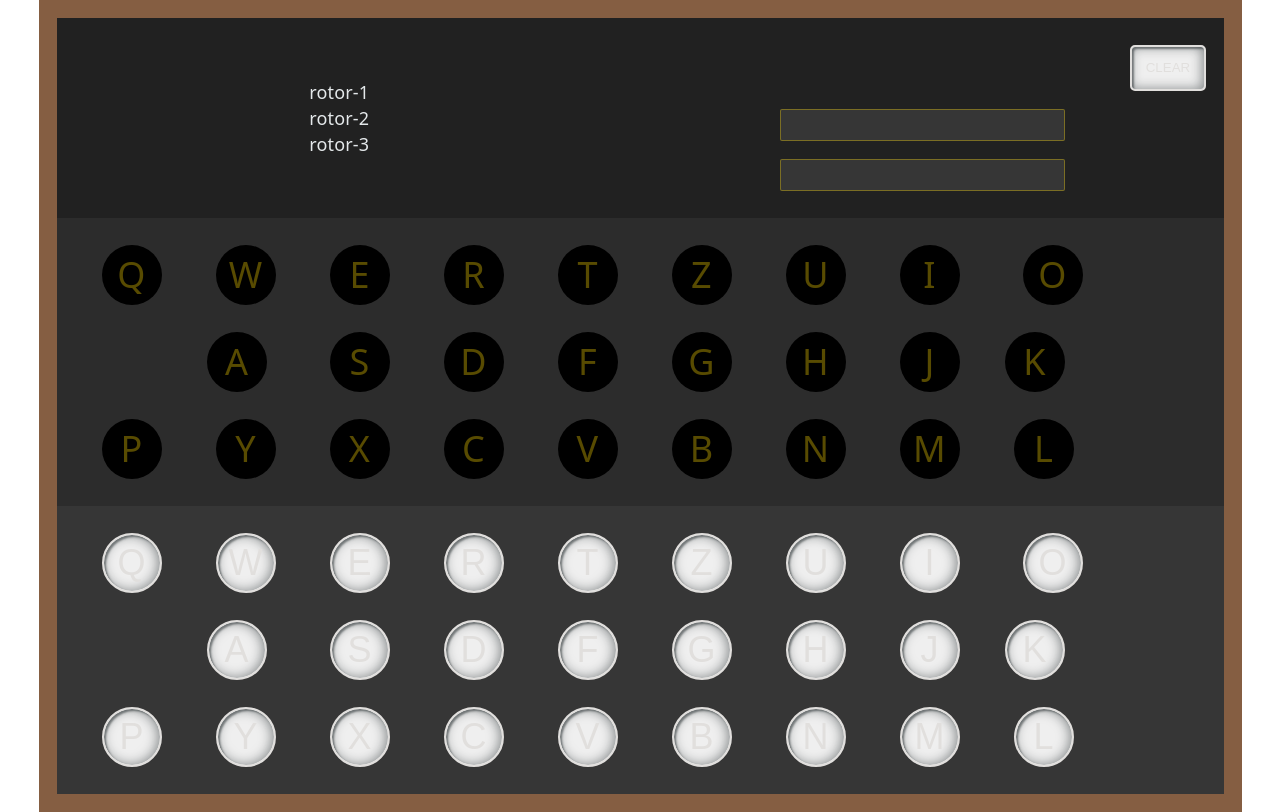
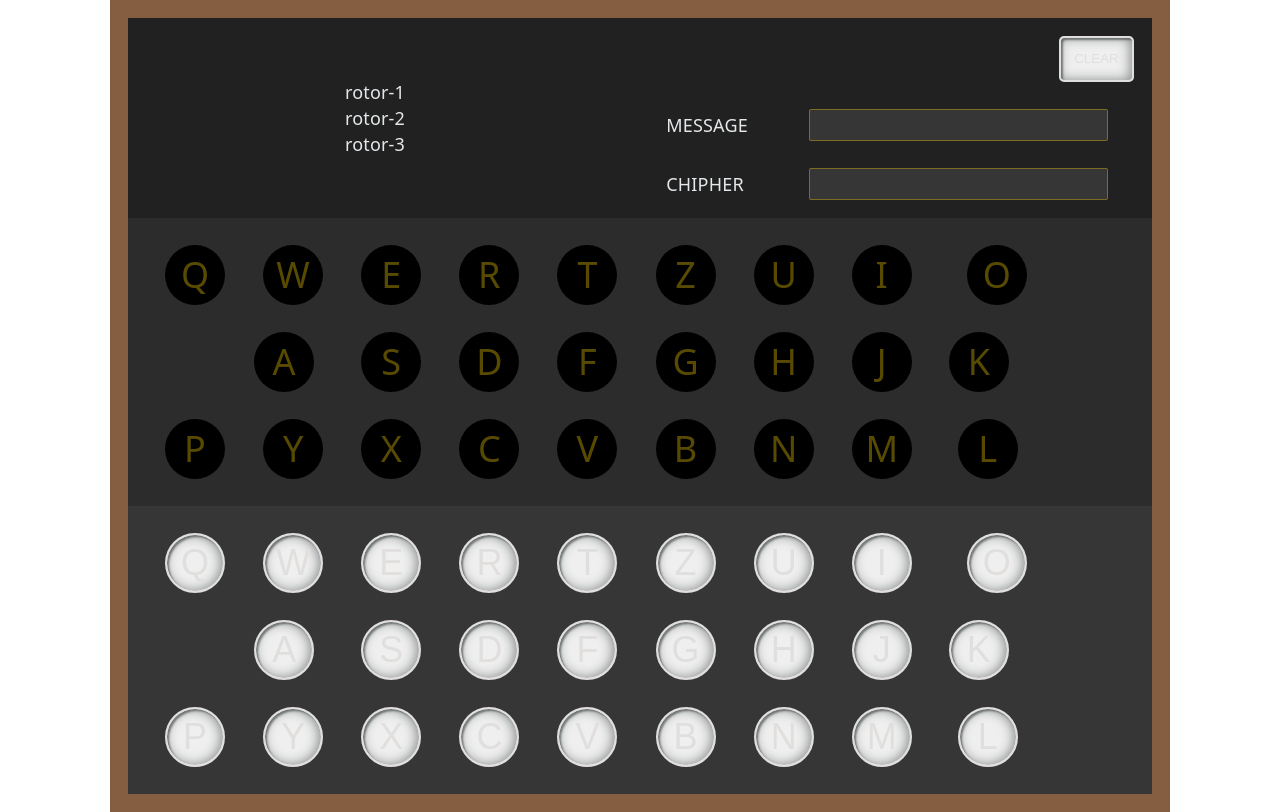
Before and after one commit to Katsikas/enigma-machine, a React (Vite) app: page / in a window 1280 px wide. Built offline with nearby package versions, Linux system fonts and the light colour scheme.

Commit message:
fix overflowing issue & max message length

```diff
--- a/src/components/enigma/Enigma.jsx
+++ b/src/components/enigma/Enigma.jsx
@@ -84,6 +84,10 @@ export default function Enigma() {
     });
   }
 
+  if (pressedLetter.word.length >= 120) {
+    handleClearText();
+  }
+
   return (
     <section className="enigma-machine">
       <Output pressedLetter={pressedLetter} onClear={handleClearText} />
--- a/src/components/enigma/Output.jsx
+++ b/src/components/enigma/Output.jsx
@@ -9,8 +9,12 @@ export default function Output({ pressedLetter, onClear }) {
           CLEAR
         </button>
         <div className="text-wrapper">
-          <p>{pressedLetter.word}</p>
-          <p>{pressedLetter.encrypted_word}</p>
+          <p>MESSAGE</p>
+          <p className="output-text">{pressedLetter.word}</p>
+        </div>
+        <div className="text-wrapper">
+          <p>CHIPHER</p>
+          <p className="output-text">{pressedLetter.encrypted_word}</p>
         </div>
       </section>
     </div>
--- a/src/index.css
+++ b/src/index.css
@@ -39,6 +39,7 @@
 
 body {
   margin: 0;
+  overflow-x: hidden;
 }
 
 #root {
@@ -48,7 +49,6 @@ body {
   min-height: 100svh;
   display: flex;
   flex-direction: column;
-  align-items: center;
   justify-content: center;
   box-sizing: border-box;
 }
@@ -58,16 +58,36 @@ button {
   border: 0;
 }
 
+main {
+  width: 100%;
+  height: 100%;
+
+  display: flex;
+  justify-content: center;
+  align-content: center;
+
+  flex-wrap: wrap;
+}
+
 .enigma-machine {
+  max-width: 80%;
+  width: 80%;
   display: flex;
   flex-direction: column;
   border: 1em solid var(--wood-color);
+
+  position: relative;
+
+  overflow: hidden;
 }
 
 .output-con {
+  width: 100%;
   display: flex;
   flex-direction: row;
-  height: 25svh;
+  position: relative;
+
+  min-height: 25svh;
 
   background-color: var(--steel-900);
 }
@@ -79,27 +99,38 @@ button {
   flex-direction: column;
   justify-content: space-evenly;
   align-items: center;
+  gap: 1em;
+
+  flex-wrap: wrap;
 
   padding: 0.5em 1em;
 }
 
 .output-section .text-wrapper {
+  height: max-content;
   width: 100%;
   display: flex;
-  flex-direction: column;
-  justify-content: center;
+  flex-direction: row;
+  justify-content: space-evenly;
   align-items: center;
   gap: 1em;
 }
 
-.output-section .text-wrapper p {
-  min-width: 50%;
-  height: 30px;
+.output-section .text-wrapper p:first-child {
+  width: 20%;
+}
+
+.output-section .text-wrapper .output-text {
+  width: 60%;
+  min-height: 30px;
 
   border: 1px solid var(--disabled-yellow);
   border-radius: 2px;
 
   background-color: var(--steel-700);
+
+  word-wrap: break-word;
+  text-overflow: ellipsis;
 
   cursor: text;
 }
```
